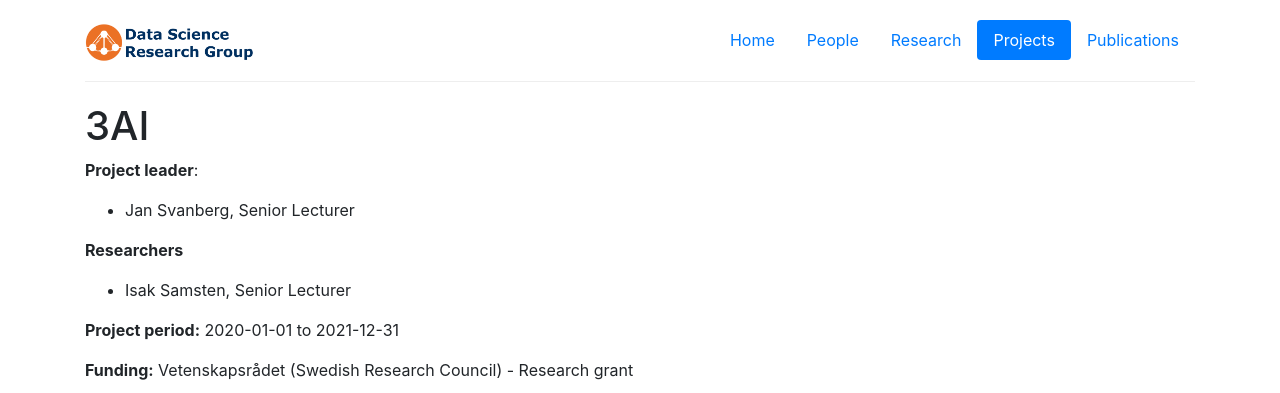
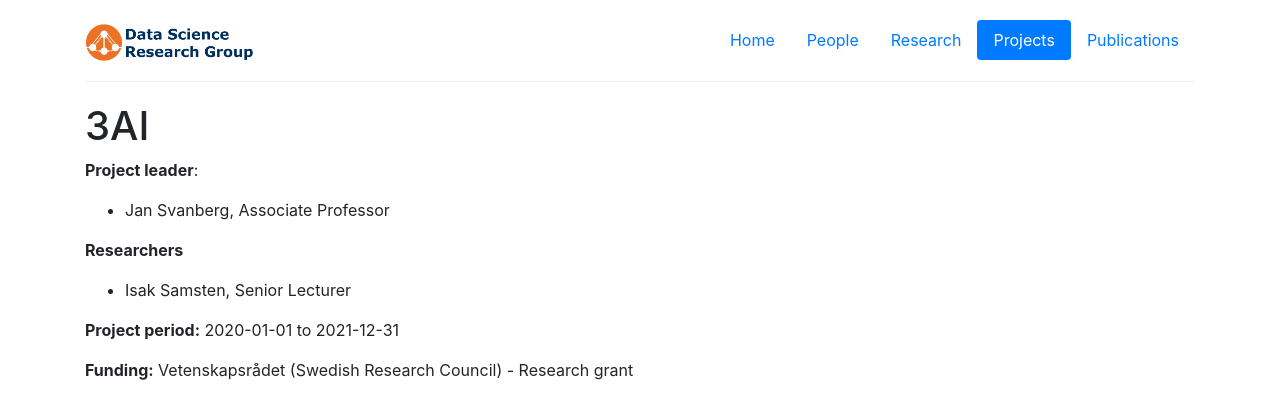
Before and after one commit to dsv-data-science/dsv-data-science.github.io, a Jekyll site: the page built from _projects/3ai.md, in a window 1280 px wide. Shown: the top 393 px of the page. Built offline with Jekyll 4.4.1, drawn with Linux system fonts in a browser that asks for light colours.

Commit message:
Update 3ai.md
change jan to Associate Professor

```diff
--- a/_projects/3ai.md
+++ b/_projects/3ai.md
@@ -12,7 +12,7 @@ last-updated: 2020-01-23
 ---
 
 **Project leader**:
-- Jan Svanberg, Senior Lecturer
+- Jan Svanberg, Associate Professor
 
 **Researchers**
 - Isak Samsten, Senior Lecturer
```
